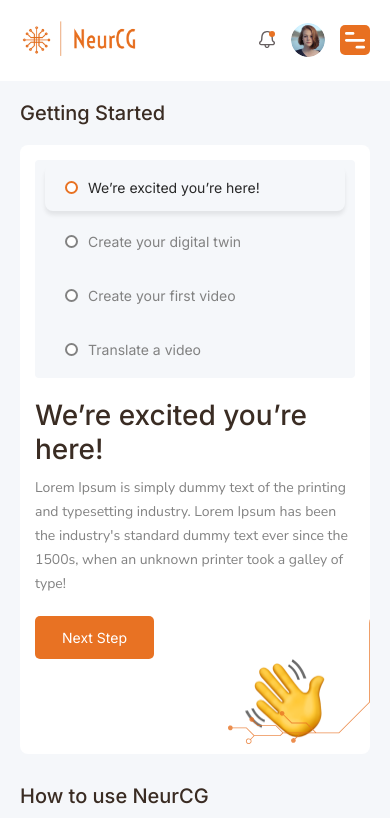
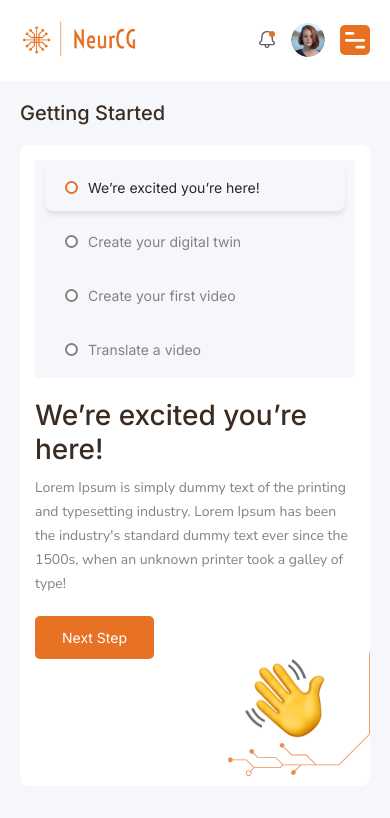
Before and after one commit to humanshi123/neurCG-Client, a Next.js app: page /home-page in a window 390 px wide. Shown: the top 818 px of the page. Built offline with nearby package versions, Linux system fonts and the light colour scheme.

Commit message:
09-09-2024-fix

```diff
--- a/src/components/NeurcgCard.tsx
+++ b/src/components/NeurcgCard.tsx
@@ -59,7 +59,7 @@ const VideoCard: React.FC<VideoCardProps> = ({ url, title, thumbnail }) => {
         isOpen={isOpen}
         onRequestClose={closeModal}
         contentLabel="Open Camera"
-        className="modal w-full md:max-w-[70%] h-[90vh] p-2 md:p-10 pt-[50px]  rounded-[20px] overflo-custom overflow-y-auto relative bg-white "
+        className="modal w-full md:max-w-[70%] h-[70vh] md:h-[90vh] p-2 md:p-10 pt-[50px]  rounded-[20px] overflo-custom overflow-y-auto relative bg-white "
         overlayClassName="z-[10] px-2 md:p-0 w-full h-full fixed inset-0 bg-black bg-opacity-50 flex items-center justify-center"
         >
 
--- a/src/components/Tabs.tsx
+++ b/src/components/Tabs.tsx
@@ -75,7 +75,7 @@ const Tabs: React.FC = () => {
               {currentTab < tabsData.length - 1 ? "Next Step" : "Finish"}
             </button>
             </div>
-            <div className="md:min-w-[168px] pr-[30px] ">
+            <div className="md:min-w-[168px] pb-8 md:pb-0 pr-[30px] ">
            <Image src={hangemoji} alt="" className="max-w-[80px] ml-auto" />
             </div>
           </div>
--- a/src/components/VideoCards.tsx
+++ b/src/components/VideoCards.tsx
@@ -66,7 +66,7 @@ const VideoCards: React.FC<VideoCardProps> = ({ videoSrc, title, thumbnail }) =>
         isOpen={isOpen}
         onRequestClose={closeModal}
         contentLabel="Open Camera"
-        className="modal w-full md:max-w-[70%] h-[90vh] p-2 md:p-10 pt-[50px]  rounded-[20px] overflo-custom overflow-y-auto relative bg-white "
+        className="modal w-full md:max-w-[70%] h-[70vh] md:h-[90vh] p-2 md:p-10 pt-[50px]  rounded-[20px] overflo-custom overflow-y-auto relative bg-white "
         overlayClassName="z-[10] px-2 md:p-0 w-full h-full fixed inset-0 bg-black bg-opacity-50 flex items-center justify-center"
         >
           <div className=" ">
```
